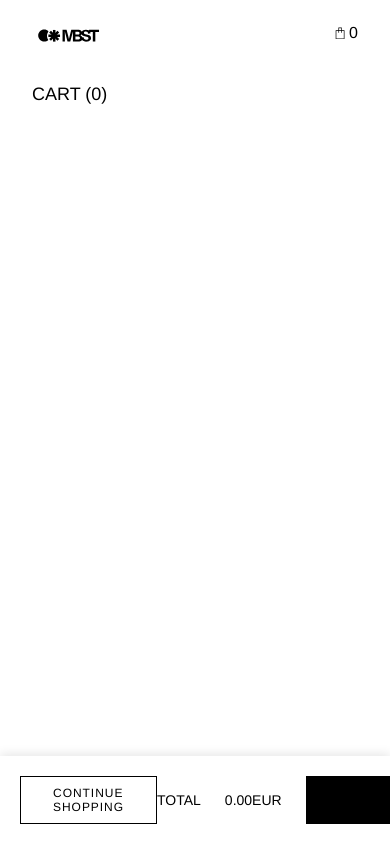
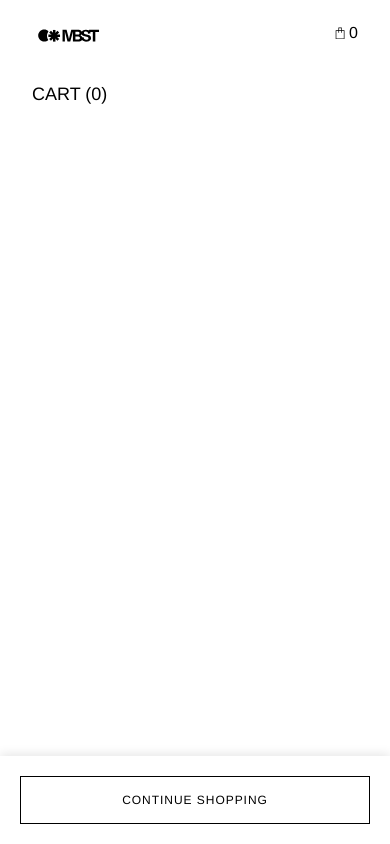
Before and after one commit to plotier/SmartphoneCatalog, a Next.js app: page /cart in a window 390 px wide. Built offline with nearby package versions, Linux system fonts and the light colour scheme.

Commit message:
feat(cart) hide pay and total if empty cart, add responsive buttons

```diff
--- a/api/Provider.tsx
+++ b/api/Provider.tsx
@@ -10,7 +10,7 @@ export default function Provider({ children, dehydratedState }: { children: Reac
             new QueryClient({
                 defaultOptions: {
                     queries: {
-                        staleTime: 24 * 60 * 60 * 1000, // 24 horas
+                        staleTime: 24 * 60 * 60 * 1000, // 24 hs.
                     },
                 },
             })
--- a/app/cart/cart.module.css
+++ b/app/cart/cart.module.css
@@ -35,16 +35,82 @@
     bottom: 0;
     left: 0;
     width: 100%;
-    display: flex;
-    justify-content: space-between;
     padding: 20px;
     background-color: white;
     box-shadow: 0 -2px 10px rgba(0, 0, 0, 0.1);
 }
-
 .totalAndPayContainer {
     display: flex;
     font-size: var(--font-size-md);
     gap: 24px;
     align-items: center;
 }
+
+.totalHidden {
+    display: none;
+}
+
+.mobileBox {
+    display: flex;
+    flex-direction: row;
+    justify-content: space-between;
+    width: 100%;
+    gap:4
+}
+
+@media (min-width: 768px) {
+    .totalDesktop {
+        display: flex;
+        justify-content: center;
+    }
+
+    .totalMobile {
+        display: none;
+    }
+}
+
+@media (max-width: 767px) {
+    .totalMobile {
+        display: flex;
+        justify-content: center;
+    }
+
+    .buttonsContainer {
+        position: fixed;
+        bottom: 0;
+        left: 0;
+        width: 100%;
+        display: flex;
+        justify-content: space-between;
+        flex-direction: column;
+        padding: 20px;
+        background-color: white;
+        box-shadow: 0 -2px 10px rgba(0, 0, 0, 0.1);
+    }
+
+    .totalDesktop {
+        display: none;
+    }
+}
+
+@media (max-width: 768px) {
+    .mobileBox {
+        display: flex;
+
+    }
+
+    .buttonsContainer {
+        gap: 4;
+    }
+
+    .continueContainer {
+        width: 50%;
+    }
+    .continueContainerEmpty {
+        width: 100%;
+    }
+
+    .totalAndPayContainer {
+        width: 50%;
+    }
+}
--- a/app/cart/page.tsx
+++ b/app/cart/page.tsx
@@ -5,7 +5,7 @@ import { useGlobalContext } from "@/hooks/useGlobalContext";
 import CartItem from "@/components/CartItem";
 import styles from "./cart.module.css";
 import Button from "@/components/ui/Button";
-import { calculateTotalPrice } from "@/utils/calculateTotalPrice";
+import TotalPrice from "@/components/Cart/TotalPrice";
 
 export default function Cart() {
 	const { state, dispatch } = useGlobalContext();
@@ -30,19 +30,35 @@ export default function Cart() {
 					))}
 				</div>
 				<div className={styles.buttonsContainer}>
+					{state.cart.length > 0 && (
+						<div
+							className={`${styles.totalMobile} ${styles.totalHidden}`}
+						>
+							<TotalPrice />
+						</div>
+					)}
+					<div className={styles.mobileBox}>
+						<div className={ state.cart.length === 0 ?styles.continueContainerEmpty:styles.continueContainer}>
 							<Link
 								href="/"
 								passHref
 							>
-						<Button transparent>CONTINUE SHOPPING</Button>
+								<Button transparent>
+									CONTINUE SHOPPING
+								</Button>
 							</Link>
+						</div>
+
+						{state.cart.length > 0 && (
 							<div className={styles.totalAndPayContainer}>
-						<span>TOTAL </span>
-						<span>
-							{" "}
-							{calculateTotalPrice(state.cart)}EUR
-						</span>
+								<div
+									className={`${styles.totalDesktop} ${styles.totalHidden}`}
+								>
+									<TotalPrice />
+								</div>
 								<Button>PAY</Button>
+							</div>
+						)}
 					</div>
 				</div>
 			</div>
--- /dev/null
+++ b/components/Cart/TotalPrice/index.tsx
@@ -0,0 +1,15 @@
+import { calculateTotalPrice } from "@/utils/calculateTotalPrice";
+import styles from "./totalPrice.module.css";
+import { useGlobalContext } from "@/hooks/useGlobalContext";
+
+const TotalPrice = () => {
+	const { state } = useGlobalContext();
+	return (
+		<div className={styles.totalAndPayContainer}>
+			<span>TOTAL </span>
+			<span>{calculateTotalPrice(state.cart)} EUR</span>
+		</div>
+	);
+};
+
+export default TotalPrice;
--- /dev/null
+++ b/components/Cart/TotalPrice/totalPrice.module.css
@@ -0,0 +1,19 @@
+.totalAndPayContainer {
+    display: flex;
+    font-size: var(--font-size-md);
+    gap: 24px;
+    align-items: center;
+}
+
+
+@media (max-width: 768px) {
+    .totalAndPayContainer {
+        display: flex;
+        font-size: var(--font-size-md);
+        gap: 24px;
+        display: flex;
+        justify-content: space-between;
+        width: 100%;
+        padding-bottom: 16px;
+    }
+}
--- a/components/CartItem/cartItem.module.css
+++ b/components/CartItem/cartItem.module.css
@@ -44,14 +44,12 @@
     align-items: center;
     width: 100%;
     overflow: hidden;
-
     min-width: unset;
   }
 
   .imageContainer {
     padding-bottom: 0;
     margin-bottom: 0;
-    width: 100%;
     min-width: 100px
   }
 
@@ -66,3 +64,11 @@
     justify-content: center;
   }
 }
+@media (max-width:480px){
+  .imageContainer {
+    padding-bottom: 0;
+    margin-bottom: 0;
+    width: 100%;
+    min-width: 100px
+  }
+}
```
Lines whose indentation alone changed are shown as unchanged.
